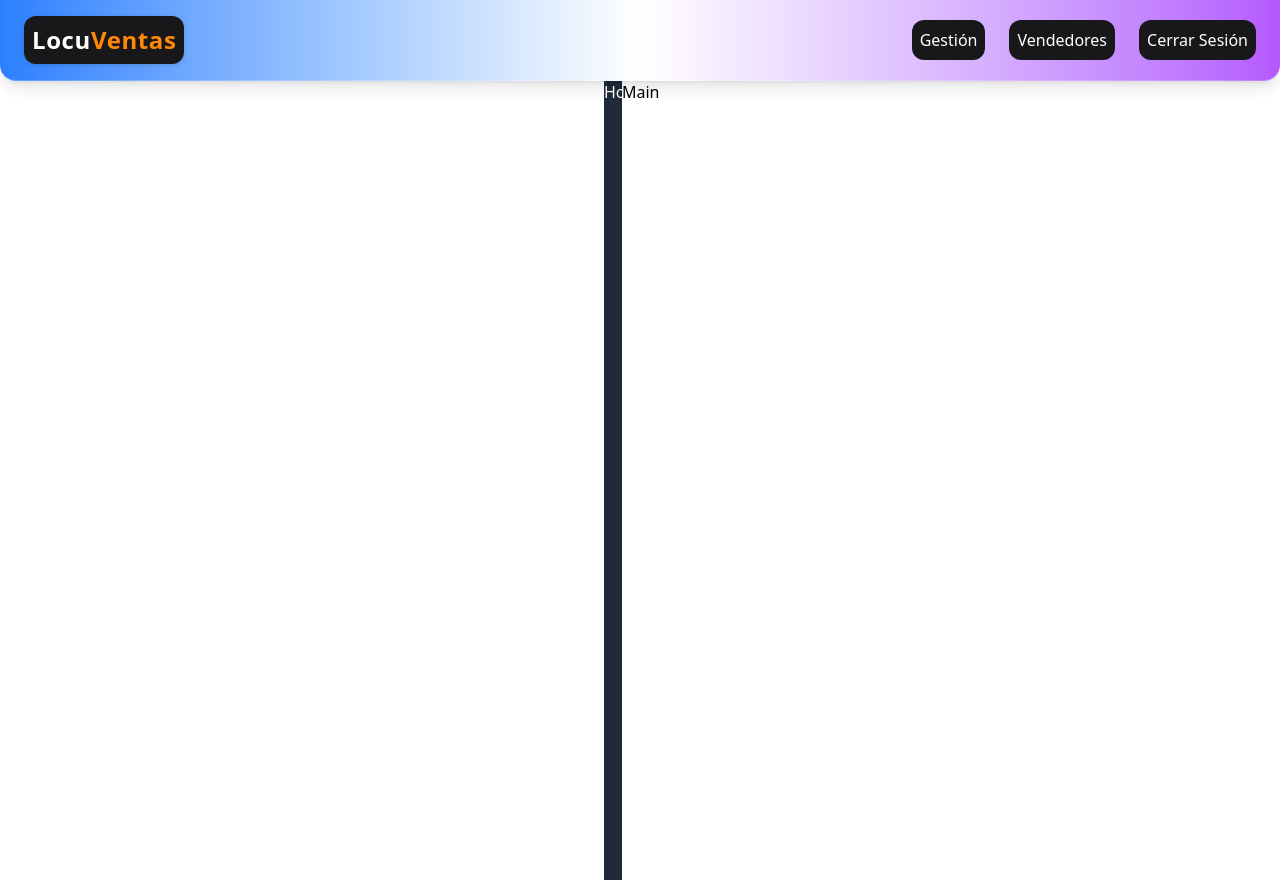
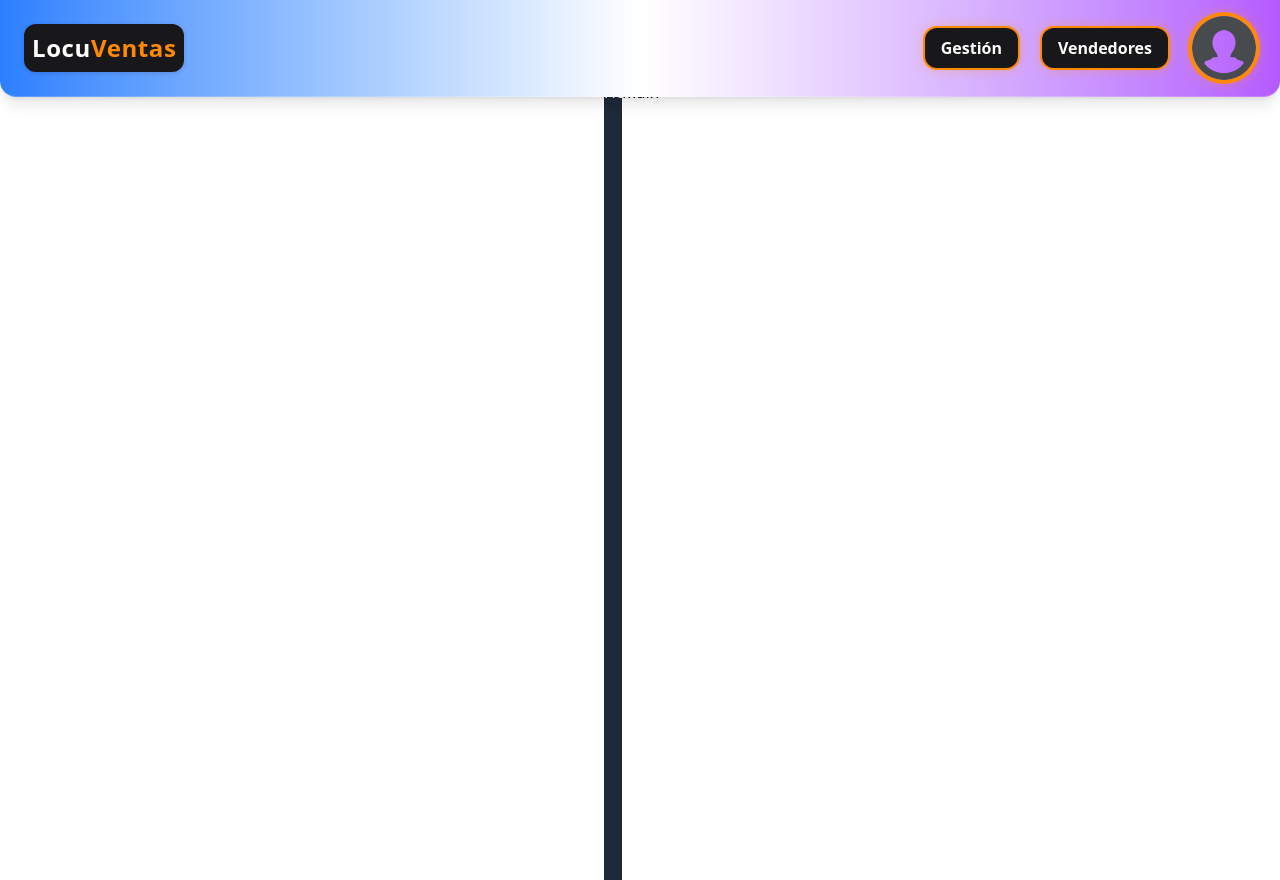
Before and after one commit to dawcarlosp/repositorioPereira, a React (Vite) app in the folder locuventas_frontend/: page /dashboard in a window 1280 px wide. Built offline with nearby package versions, Linux system fonts and the light colour scheme; sample sign-in values are in the browser's storage.

Commit message:
Falta ajustar el header mejor

```diff
--- a/locuventas_frontend/index.html
+++ b/locuventas_frontend/index.html
@@ -8,6 +8,7 @@
   </head>
   <body>
     <div id="root" ></div>
+    <div id="portal-root"></div> <!-- <- Para pirulas de alertas -->
     <script type="module" src="/src/main.jsx"></script>
   </body>
 </html>
--- a/locuventas_frontend/src/components/Header.jsx
+++ b/locuventas_frontend/src/components/Header.jsx
@@ -1,33 +1,36 @@
 import { useState, useEffect } from "react";
 import { Menu, X } from "lucide-react";
-import { Link } from "react-router-dom";
+import { Link, useNavigate } from "react-router-dom";
+import AvatarUsuario from "../components/common/AvatarUsuario";
+import { useAuth } from "../context/useAuth";
 
-import AvatarUsuario from "../components/common/AvatarUsuario"; // Ajusta la ruta según tu estructura
-import { useAuth } from "../context/useAuth"; // También importa el hook de autenticación
-
-import { useNavigate } from "react-router-dom";
+import ModalConfirmacion from "../components/common/ModalConfirmacion";
+import BotonClaro from "../components/common/BotonClaro";
 
 export default function Header() {
   const [menuOpen, setMenuOpen] = useState(false);
   const [showHeader, setShowHeader] = useState(false);
+  const [mostrarConfirmacion, setMostrarConfirmacion] = useState(false);
 
-  const { auth, setAuth } = useAuth(); // << CORREGIDO
-  const { nombre, foto } = auth || {}; // Evita error si auth es null
+  const { auth, setAuth } = useAuth();
+  const { nombre, foto, email } = auth || {};
   const navigate = useNavigate();
 
-  const handleLogout = () => {
-    setAuth({
-      token: null,
-      nombre: null,
-      foto: null,
-      email: null,
-    });
-    navigate("/"); // redirige al login
+  const handleLogoutConfirmado = () => {
+    setAuth({ token: null, nombre: null, foto: null, email: null });
+    navigate("/");
   };
 
   useEffect(() => {
     setTimeout(() => setShowHeader(true), 100);
   }, []);
+
+  const neonButtonClass = `
+    px-4 py-2 text-white font-semibold rounded-xl bg-zinc-900
+    ring-2 ring-orange-400 shadow-[0_0_12px_2px_rgba(251,146,60,0.4)]
+    hover:ring-purple-500 hover:shadow-[0_0_18px_4px_rgba(168,85,247,0.6)]
+    transition-all duration-300
+  `;
 
   return (
     <header
@@ -36,7 +39,7 @@ export default function Header() {
       }`}
     >
       <div className="max-w-7xl mx-auto px-6 py-4 flex items-center justify-between rounded-b-2xl shadow-lg backdrop-blur-md bg-gradient-to-r from-blue-500 via-white to-purple-500/90 border-b border-white/20">
-        {/* LOGO / NOMBRE */}
+        {/* Logo */}
         <Link
           to="/"
           className="text-2xl font-extrabold text-white tracking-wide hover:scale-105 transition-transform duration-200 drop-shadow-sm bg-zinc-900 p-2 rounded-xl"
@@ -44,32 +47,18 @@ export default function Header() {
           Locu<span className="text-orange-400">Ventas</span>
         </Link>
 
-        {/* DESKTOP NAV */}
-        <nav className="hidden md:flex gap-6">
-          <Link
-            to="/"
-            className="text-white hover:text-orange-400 font-medium bg-zinc-900 p-2 rounded-xl flex flex-col items-center justify-center "
-          >
+        {/* Navegación escritorio */}
+        <nav className="hidden md:flex gap-6 items-center">
+          <Link to="/" className={neonButtonClass}>
             Gestión
           </Link>
-          <Link
-            to="/dashboard"
-            className="text-white hover:text-orange-400 font-medium bg-zinc-900 p-2 rounded-xl flex flex-col items-center justify-center "
-          >
+          <Link to="/dashboard" className={neonButtonClass}>
             Vendedores
           </Link>
-          <button
-            onClick={handleLogout}
-            className="text-white hover:text-orange-400 font-medium bg-zinc-900 p-2 rounded-xl"
-          >
-            Cerrar Sesión
-          </button>
-
-          {/* Avatar del usuario */}
-          {foto && nombre && <AvatarUsuario foto={foto} nombre={nombre} />}
+          <AvatarUsuario foto={foto} nombre={nombre} email={email} />
         </nav>
 
-        {/* HAMBURGER */}
+        {/* Botón menú móvil */}
         <button
           onClick={() => setMenuOpen(!menuOpen)}
           className="md:hidden text-white hover:scale-110 transition-transform cursor-pointer"
@@ -78,41 +67,50 @@ export default function Header() {
         </button>
       </div>
 
-      {/* MOBILE NAV */}
+      {/* Navegación móvil */}
       <div
-        className={`md:hidden mx-4 mt-[2px] rounded-b-2xl bg-gray-900/95 px-6 py-5 space-y-4 text-center shadow-lg border-t border-white/10 transform transition-all duration-500 ease-in-out origin-top overflow-hidden ${
+        className={`md:hidden mx-4 mt-[2px] rounded-b-2xl bg-zinc-900/95 px-6 py-6 text-center shadow-lg border-t border-white/10
+          transform transition-all duration-500 ease-in-out origin-top overflow-hidden
+          ${
             menuOpen
-            ? "scale-y-100 opacity-100 max-h-96"
+              ? "scale-y-100 opacity-100 max-h-96 space-y-4"
               : "scale-y-0 opacity-0 max-h-0"
           }`}
       >
+        <div className="flex flex-col gap-4">
           <Link
             to="/"
             onClick={() => setMenuOpen(false)}
-          className={`block text-white text-lg hover:text-orange-400 font-semibold transition duration-300 delay-100 ${
-            menuOpen ? "opacity-100 translate-y-0" : "opacity-0 -translate-y-2"
-          }`}
+            className={neonButtonClass}
           >
             Inicio
           </Link>
           <Link
             to="/dashboard"
             onClick={() => setMenuOpen(false)}
-          className={`block text-white text-lg hover:text-orange-400 font-semibold transition duration-300 delay-200 ${
-            menuOpen ? "opacity-100 translate-y-0" : "opacity-0 -translate-y-2"
-          }`}
+            className={neonButtonClass}
           >
             Dashboard
           </Link>
-        <button
-          onClick={ handleLogout}
-          className={`block w-full text-white text-lg hover:text-orange-400 font-semibold transition duration-300 delay-300 ${
-            menuOpen ? "opacity-100 translate-y-0" : "opacity-0 -translate-y-2"
-          }`}
+          <BotonClaro
+            onClick={() => {
+              setMenuOpen(false);
+              setMostrarConfirmacion(true);
+            }}
           >
             Cerrar sesión
-        </button>
+          </BotonClaro>
         </div>
+      </div>
+
+      {/* Modal de confirmación */}
+      {mostrarConfirmacion && (
+        <ModalConfirmacion
+          mensaje="¿Estás seguro de cerrar sesión?"
+          onConfirmar={handleLogoutConfirmado}
+          onCancelar={() => setMostrarConfirmacion(false)}
+        />
+      )}
     </header>
   );
 }
--- a/locuventas_frontend/src/components/common/AvatarUsuario.jsx
+++ b/locuventas_frontend/src/components/common/AvatarUsuario.jsx
@@ -1,24 +1,84 @@
 import { useState } from "react";
-import defaultAvatar from "../../assets/default-avatar.png"; // Asegúrate de tener una imagen por defecto
-
+import defaultAvatar from "../../assets/default-avatar.png";
+import Boton from "./Boton";
+import BotonClaro from "./BotonClaro";
+import { useAuth } from "../../context/useAuth";
+import { useNavigate } from "react-router-dom";
+import ModalConfirmacion from "./ModalConfirmacion";
 export default function AvatarUsuario({ foto, nombre }) {
   const [imgError, setImgError] = useState(false);
+  const [showInfo, setShowInfo] = useState(false);
+  const [mostrarConfirmacion, setMostrarConfirmacion] = useState(false);
 
-  // Si tu backend tiene un dominio/base, usa VITE_API_URL:
   const baseUrl = import.meta.env.VITE_API_URL || "";
   const url = `${baseUrl}/imagenes/vendedores/${foto}`;
+  const displayUrl = imgError || !foto ? defaultAvatar : url;
+
+  const { auth, setAuth } = useAuth();
+  const email = auth?.email || "correo@ejemplo.com";
+  const navigate = useNavigate();
+
+  const handleLogoutConfirmado = () => {
+    setAuth({ token: null, nombre: null, foto: null, email: null });
+    navigate("/");
+  };
+
+  const handleEdit = () => {
+    alert("Editar perfil (función por implementar)");
+  };
 
   return (
-    <div className="flex items-center gap-3">
-      <img
-        src={imgError || !foto ? defaultAvatar : url}
-        alt={`Foto de ${nombre || "usuario"}`}
-        onError={() => setImgError(true)}
-        className="w-15 h-15 rounded-full border-2 border-white shadow-md object-cover"
-      />
-      {nombre && (
-        <span className="hidden md:inline text-white font-semibold">{nombre}</span>
+    <div className="relative flex items-center gap-4 z-50">
+      {/* FOTO DEL USUARIO */}
+      <div
+        className="relative w-16 h-16 rounded-full overflow-hidden ring-4 ring-orange-400
+          shadow-[0_0_12px_4px_rgba(251,146,60,0.4)]
+          hover:ring-purple-500 hover:shadow-[0_0_20px_6px_rgba(168,85,247,0.6)]
+          transition-all duration-500 cursor-pointer"
+        onClick={() => setShowInfo((prev) => !prev)}
+      >
+        <img
+          src={displayUrl}
+          alt={`Foto de ${nombre || "usuario"}`}
+          onError={() => setImgError(true)}
+          className="w-full h-full object-cover"
+        />
+      </div>
+
+      {/* PANEL DE INFO */}
+      {showInfo && (
+        <div className="absolute top-20 right-0 z-40 w-64 bg-zinc-900/90 backdrop-blur-md shadow-xl rounded-xl p-4">
+          <div className="absolute -top-2 right-6 w-4 h-4 rotate-45 bg-zinc-900/90"></div>
+
+          <p className="text-sm text-gray-400 mb-1">
+            Usuario: <span className="text-white font-medium">{nombre}</span>
+          </p>
+          <p className="text-sm text-gray-400 mb-4">
+            Correo: <span className="text-white font-medium">{email}</span>
+          </p>
+
+          <div className="flex flex-col gap-2">
+            <BotonClaro onClick={handleEdit}>Editar perfil</BotonClaro>
+            <BotonClaro onClick={() => {
+               setShowInfo(false);
+              setMostrarConfirmacion(true);
+              }}>
+              Cerrar Sesión
+            </BotonClaro>
+          </div>
+        </div>
       )}
+
+      {/* MODAL DE CONFIRMACIÓN CON FONDO OSCURECIDO */}
+      {mostrarConfirmacion && (
+  <ModalConfirmacion
+    mensaje="¿Estás seguro de cerrar sesión?"
+    onConfirmar={handleLogoutConfirmado}
+    onCancelar={() => setMostrarConfirmacion(false)}
+  />
+)}
+
+
     </div>
   );
 }
--- /dev/null
+++ b/locuventas_frontend/src/components/common/BotonClaro.jsx
@@ -0,0 +1,16 @@
+function BotonClaro({ children, onClick, className = "" }) {
+  return (
+    <button
+      onClick={onClick}
+      className={`
+        bg-zinc-700 text-white text-sm font-semibold
+        hover:bg-zinc-600 transition px-3 py-1.5 rounded-lg cursor-pointer
+        ${className}
+      `}
+    >
+      {children}
+    </button>
+  );
+}
+
+export default BotonClaro;
--- /dev/null
+++ b/locuventas_frontend/src/components/common/ModalConfirmacion.jsx
@@ -0,0 +1,21 @@
+import ReactDOM from "react-dom";
+import Boton from "./Boton";
+import BotonClaro from "./BotonClaro";
+
+export default function ModalConfirmacion({ mensaje, onConfirmar, onCancelar }) {
+  return ReactDOM.createPortal(
+    <div className="fixed inset-0 z-50 bg-black/60 backdrop-blur-sm flex items-center justify-center px-4">
+      <div className="bg-zinc-900 text-white p-8 rounded-2xl shadow-2xl max-w-md w-full text-center space-y-6">
+        {/* Mensaje claro */}
+        <h2 className="text-xl md:text-2xl font-bold tracking-wide">{mensaje}</h2>
+
+        {/* Botones organizados */}
+        <div className="flex gap-3 w-full">
+          <BotonClaro onClick={onConfirmar}>Sí, cerrar sesión</BotonClaro>
+           <Boton onClick={onCancelar}>Cancelar</Boton>
+        </div>
+      </div>
+    </div>,
+    document.getElementById("portal-root")
+  );
+}
```
Also changed, not shown: locuventas_frontend/src/components/common/Boton.jsx (+18 -3 lines). Lines whose indentation alone changed are shown as unchanged.
